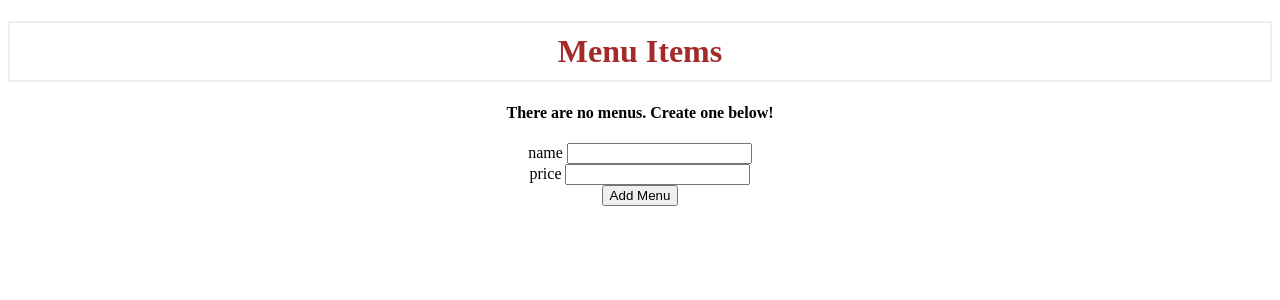
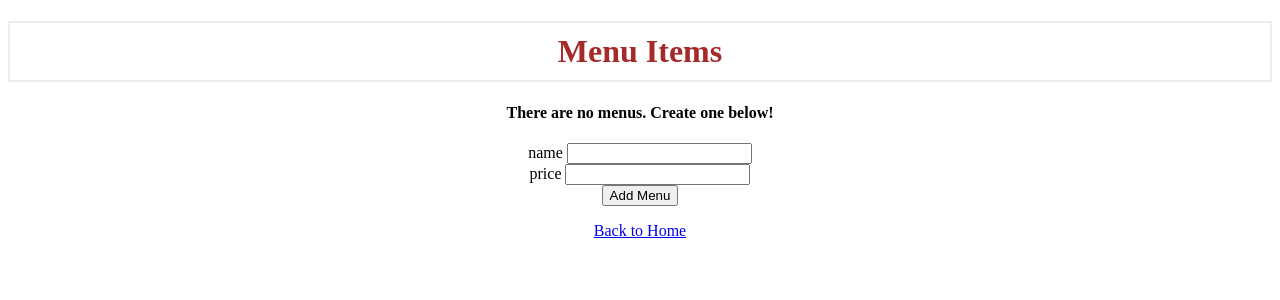
Before and after one commit to JQ100/dynamiccalorietrackerfooddelivery, a Flask app: template dynamic_calorie_tracker/blueprints/menu_item/templates/menu_index.html in a window 1280 px wide. Shown: the top 300 px of the page. Run offline with Flask 2, Linux system fonts and the light colour scheme; the template is opened without the code that fills it, so the values that code supplies are empty; parts of the project's set-up code (start-up, migrations or seed data) failed here and were passed over.

Commit message:
Added baby carrots and back to home link on menu items page

```diff
--- a/db_init.py
+++ b/db_init.py
@@ -58,6 +58,7 @@ menuItems = [
     MenuItem(name="Salad", price=3.5, calories=100, restaurant_id=1),
     MenuItem(name="Soup", price=4.5, calories=130, restaurant_id=1),
     MenuItem(name="Burrito", price=6, calories=400, restaurant_id=1),
+    MenuItem(name="Baby Carrots", price=1, calories=50, restaurant_id=1)
 ]
 db_session.add_all(menuItems)
 db_session.commit()
--- a/dynamic_calorie_tracker/blueprints/menu_item/templates/menu_index.html
+++ b/dynamic_calorie_tracker/blueprints/menu_item/templates/menu_index.html
@@ -47,5 +47,6 @@
             <input type="submit" value="Add Menu">
         </form>
     </div>
+    <p style="text-align: center"><a href="/">Back to Home</a></p>
 </div>
 {% endblock %}
```
